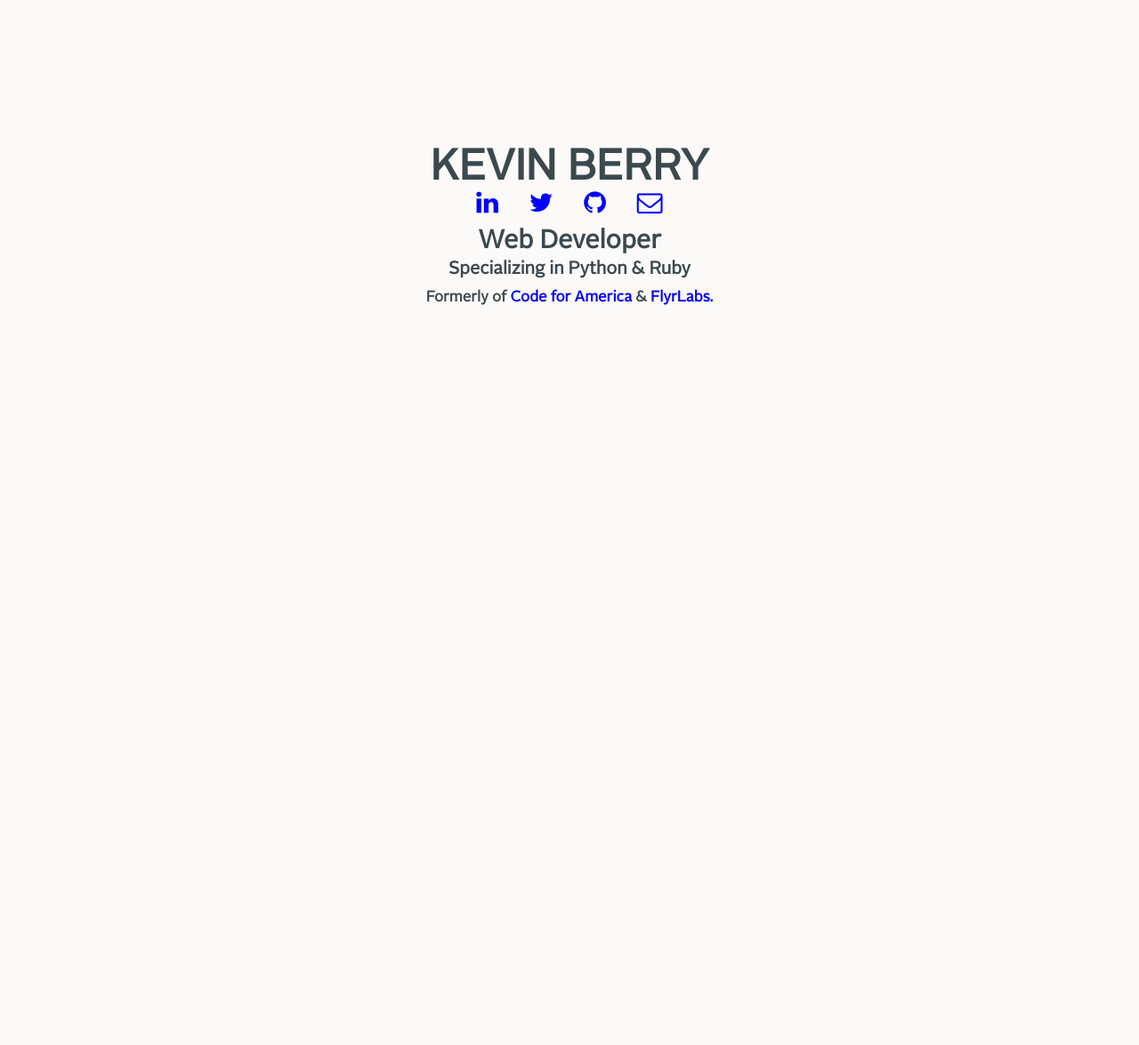
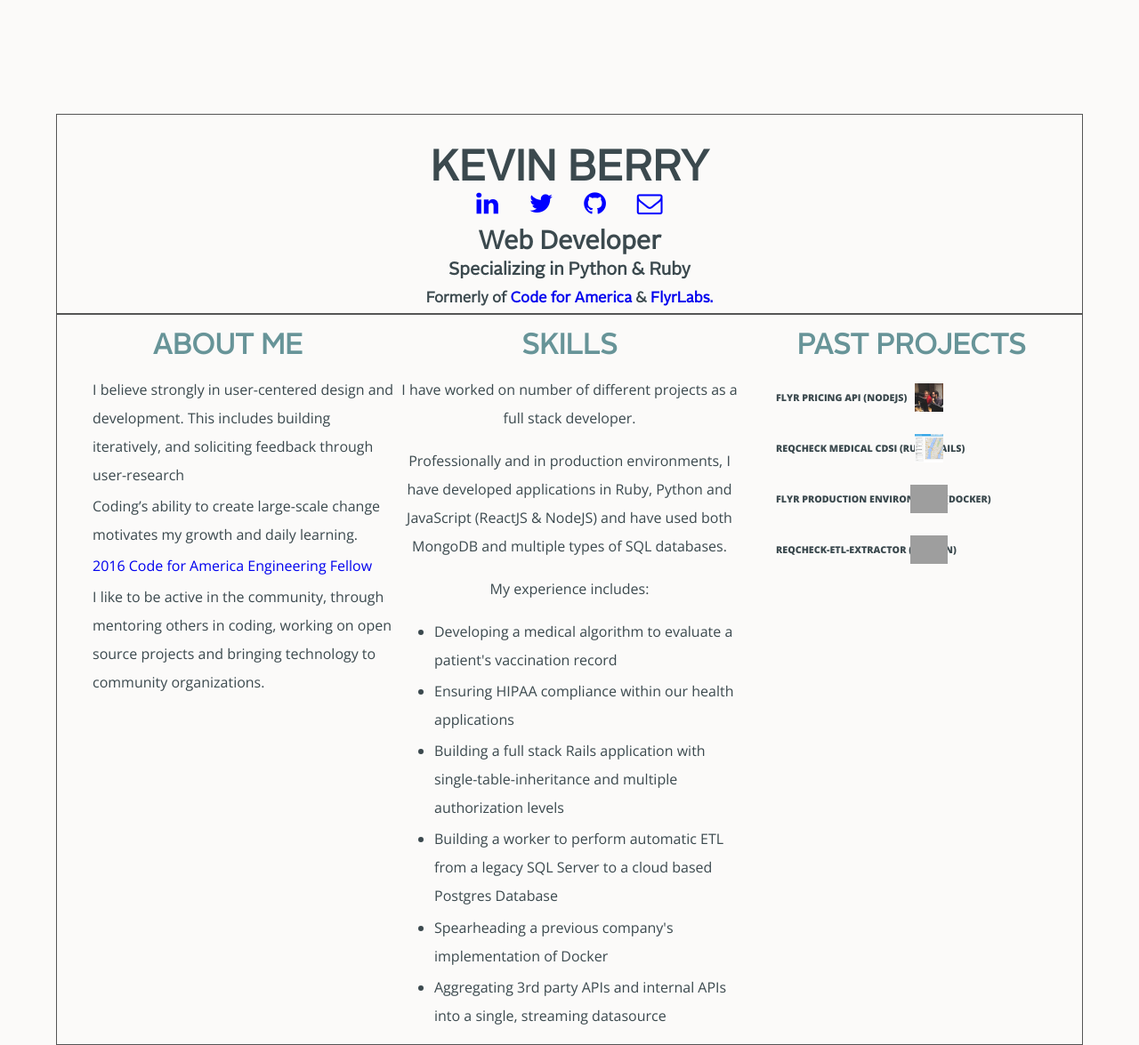
Before and after one commit to kbsail/kbsail-kbsail.github.io, a Jekyll site: the page built from index.html, in a window 1280 px wide. Shown: the whole page at 89% size. Built offline with Jekyll 4.4.1, drawn with Linux system fonts in a browser that asks for light colours; before the commit the page ends 1028 px from its top, so only the background shows below that; grey boxes are pictures that could not be loaded.

Commit message:
first flex box

```diff
--- a/_includes/front-page.html
+++ b/_includes/front-page.html
@@ -1,4 +1,5 @@
-<div class="front-page">
+<div class="front-page flex-container">
+  <div>
     <h1>Kevin Berry</h1>
     <nav>
       <a href="http://www.linkedin.com/in/kevinberry1" title="Linkedin" target="_blank"><i class="fa fa-linkedin fa-2x" aria-hidden="true"></i></a>
@@ -10,3 +11,4 @@
     <h5>Specializing in Python & Ruby</h5>
     <p>Formerly of <a href="https://codeforamerica.org" alt="Code for America">Code for America</a> & <a href="https://flyrlabs.com">FlyrLabs.</a></p>
   </div>
+</div>
--- a/_includes/sections.html
+++ b/_includes/sections.html
@@ -1,4 +1,4 @@
-<div class='main-part'>
+<div class='main-part flex-container'>
 	<div class="my-section about-me">
 	  <h3>About me</h3>
 	  <ul class="custom-list">
@@ -24,12 +24,12 @@
 	</div>
 	<div class="my-section projects">
 	  <h3>Past Projects</h3>
-	  <!-- <ul class="custom-list">
-	      <li><h6>Flyr Pricing API (NodeJS)</h6><a href="http://www.missionbit.com" target="_blank"><img src="/assets/img/missionbit.jpg" alt="Flyr API"\></a></li>
-	      <li><h6>ReqCheck Medical CDSi (Ruby/Rails)</h6><a href="http://www.sailalameda.org/" target="_blank"><img src="/assets/img/ACSC.jpg" alt="ReqCheck Medical CDSi"\></a></li>
-	      <li><h6>Flyr Production Environment (Docker)</h6><a href="http://zen.coderdojo.com/dojo/25" target="_blank"><img src="/assets/img/coderdojosf.jpeg" alt="CoderDojo SF Mentoring"\></a></li>
-	      <li><h6>Reqcheck-ETL-Extractor (Python)</h6><a href="http://zen.coderdojo.com/dojo/25" target="_blank"><img src="/assets/img/coderdojosf.jpeg" alt="CoderDojo SF Mentoring"\></a></li>
-	    </ul> -->
+	  <ul class="custom-list">
+	      <li class="img-wrap"><h6>Flyr Pricing API (NodeJS)</h6><a href="http://www.missionbit.com" target="_blank"><img src="../img/mentoring.jpg" alt="Flyr API"\></a></li>
+	      <li class="img-wrap"><h6>ReqCheck Medical CDSi (Ruby/Rails)</h6><a href="http://www.sailalameda.org/" target="_blank"><img src="../img/parking-danger-map.jpg" alt="ReqCheck Medical CDSi"\></a></li>
+	      <li class="img-wrap"><h6>Flyr Production Environment (Docker)</h6><a href="http://zen.coderdojo.com/dojo/25" target="_blank"><img src="../img/dbcvp.jpeg" alt="CoderDojo SF Mentoring"\></a></li>
+	      <li class="img-wrap"><h6>Reqcheck-ETL-Extractor (Python)</h6><a href="http://zen.coderdojo.com/dojo/25" target="_blank"><img src="../img/mentoring.jpeg" alt="CoderDojo SF Mentoring"\></a></li>
+	  </ul>
 	</div>
 </div>
 
--- a/_layouts/default.html
+++ b/_layouts/default.html
@@ -4,5 +4,6 @@
 	<body class="container">
 		{%  include front-page.html %}
 		{{ content }}
+		{% include sections.html %}
   </body>
 </html>
--- a/_sass/_custom.scss
+++ b/_sass/_custom.scss
@@ -1,9 +1,3 @@
-
-.main-part {
-  // @include span(12);
-  // .my-section { width: span(4 of 12); }
-	// @include show-grid(overlay);
-}
 
 .custom-list {
 	list-style-type: none;
@@ -29,6 +23,46 @@ li {
 }
 
 .about-me {
-	width: 70%;
-  margin: 0 auto;
+	// width: 70%;
+  // margin: 0 auto;
 }
+
+.flex-container {
+	margin: 0 auto;
+	display: flex;
+	flex-direction: row;
+	width: 90%;
+	justify-content: center;
+  // height: 200px;
+  border: 1px solid #555;
+  div {
+  	flex-grow: 1;
+  	flex-shrink: 1;
+  	flex-basis: 0;
+  }
+}
+
+
+.img-wrap {
+  height: 100%;   // change this
+  width: 100%;    // change this
+
+  position: relative;
+}
+.img-wrap img {
+
+  // this will center the image into container but does not scale down
+  // the image
+
+  position: absolute;
+  top: 0;
+  right: 0;
+  bottom: 0;
+  left: 0;
+  margin: auto;
+
+  // this will scale down and maintain ratio
+
+  max-height: 100%;
+  max-width: 100%;
+}
```
Lines whose indentation alone changed are shown as unchanged.
